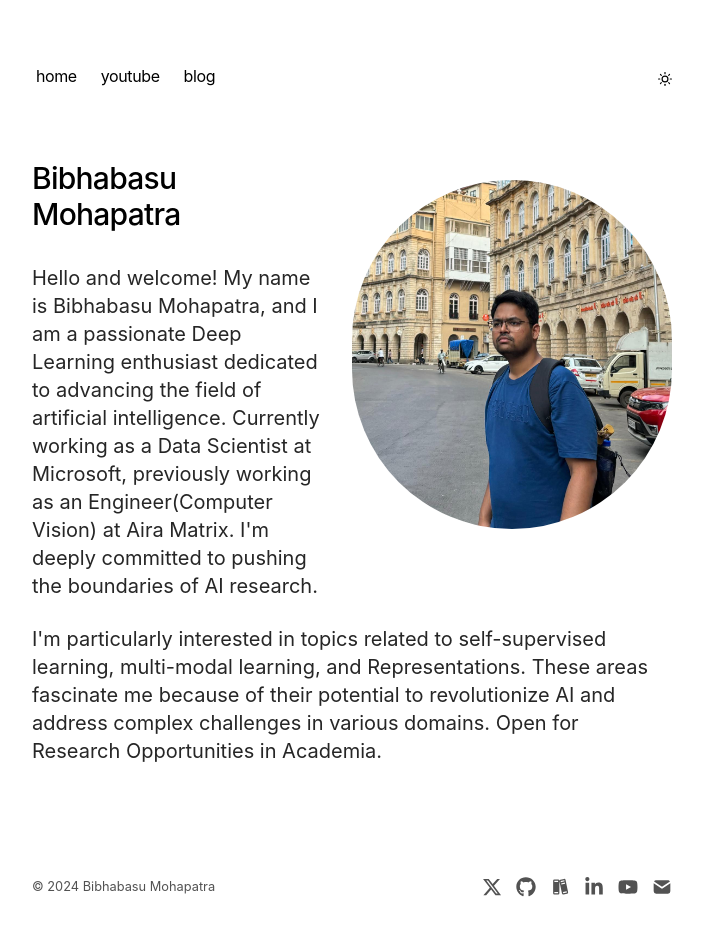
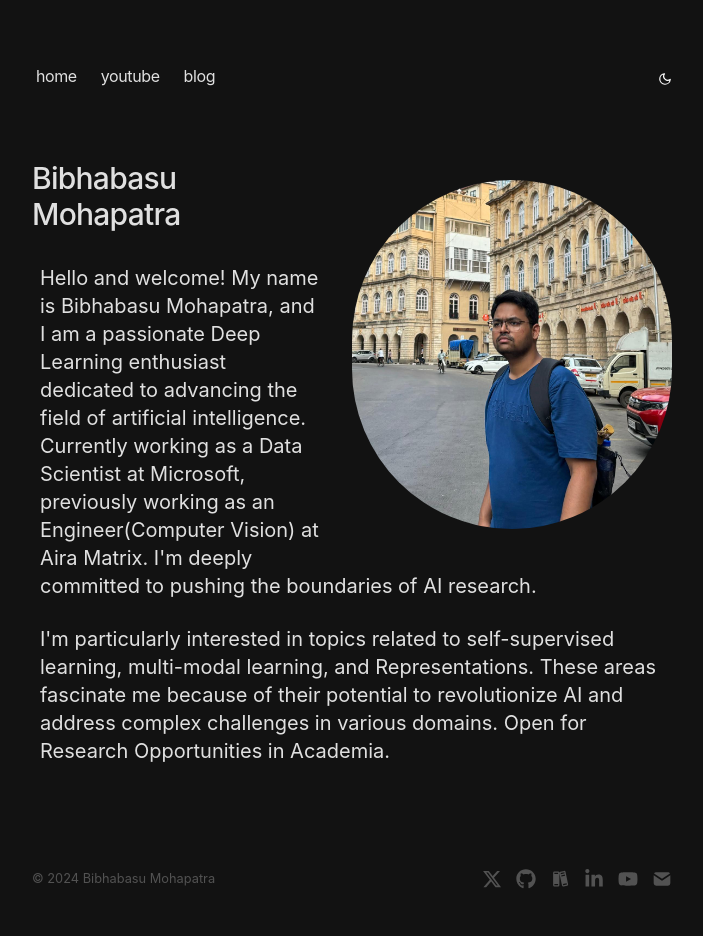
Before and after one commit to bibhabasumohapatra/bibhabasu, a Next.js app: page / in a window 1280 px wide. Both pictures are taken after a click on the button 953 px from the left and 79 px from the top of the page. Shown: the top 936 px of the page, without its empty margins (288-991 px from the left). Built offline with nearby package versions, Linux system fonts and the light colour scheme.

Commit message:
stable-version theme button-added

```diff
--- a/app/components/theme-switch.tsx
+++ b/app/components/theme-switch.tsx
@@ -68,7 +68,7 @@ export const ThemeSwitch: React.FC = () => {
 
   if (!mounted) {
     return (
-      <FiSun
+      <FiMoon
         className="h-[14px] w-[14px] text-black"
         aria-hidden="true"
       />
@@ -83,11 +83,11 @@ export const ThemeSwitch: React.FC = () => {
       className="flex items-center justify-center"
     >
       {currentTheme === "dark" ? (
-        <FiSun
-          className="h-[14px] w-[14px] text-black"
+        <FiMoon
+          className="h-[14px] w-[14px] text-white"
         />
       ) : (
-        <FiMoon
+        <FiSun
           className="h-[14px] w-[14px] text-black"
         />
       )}
--- a/app/global.css
+++ b/app/global.css
@@ -15,6 +15,12 @@
   --sh-jsxliterals: #6266d1;
   --sh-property: #e25a1c;
   --sh-entity: #e25a1c;
+}
+
+/* Dark theme colors */
+.dark, [data-theme='dark'] {
+  background-color: #121212;
+  color: #e0e0e0;
 }
 
 @media (prefers-color-scheme: dark) {
@@ -84,7 +90,7 @@ html {
 }
 
 .prose p {
-  @apply my-4 text-neutral-800 dark:text-neutral-200;
+  @apply my-2 mx-2 font-normal;
 }
 
 .prose h1 {
```
